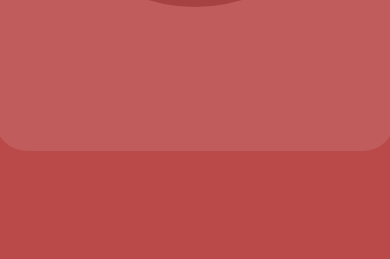
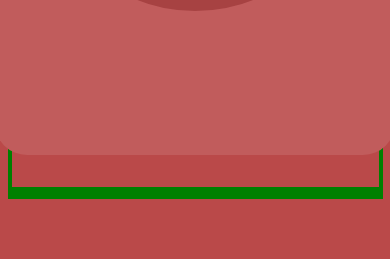
Before and after one commit to nickte4/pomo-timer, a website built with Vite: page index.html in a window 390 px wide. Shown: the part 585-844 px from the top of the page. Built offline with nearby package versions, Linux system fonts and the light colour scheme; a web font is replaced by a local one.

Commit message:
Begin mobile design

```diff
--- a/styles/components/timer.css
+++ b/styles/components/timer.css
@@ -4,6 +4,10 @@
   align-items: center;
   padding-top: 6rem;
   padding-bottom: 2rem;
+}
+
+.container {
+  border: 4px green solid;
 }
 
 .timer__box {
@@ -342,6 +346,9 @@
 
 /* media queries */
 
+/* 2xs */
+/* @media (min-width: 375px) {}*/
+
 /* xs */
 /* @media (min-width: 475px) {} */
 
--- a/styles/utils.css
+++ b/styles/utils.css
@@ -1,3 +1,6 @@
+/* 2xs */
+/* @media (min-width: 375px) {}*/
+
 /* xs */
 /* @media (min-width: 475px) {} */
 
@@ -39,6 +42,13 @@
 
 .hoverRed:hover {
   background-color: var(--clr-dark-red) !important;
+}
+
+/* 2xs */
+@media (min-width: 375px) {
+  .container {
+    max-width: 375px;
+  }
 }
 
 /* xs */
```
